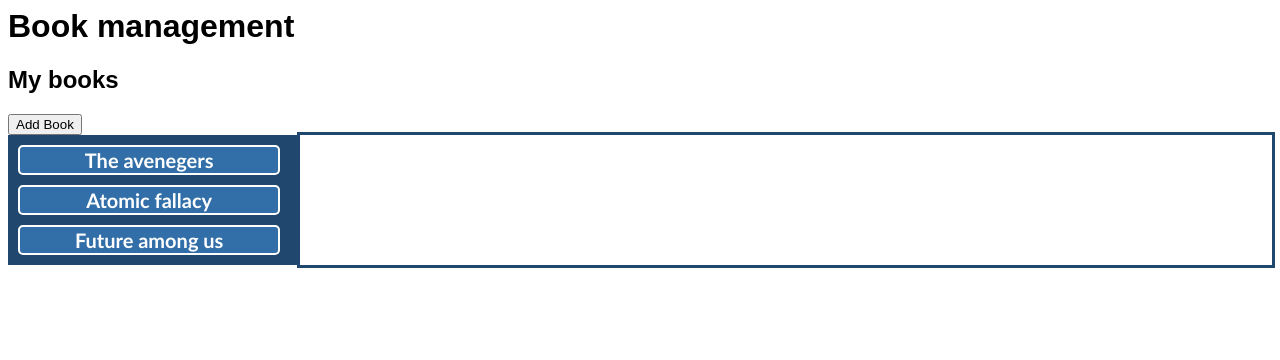
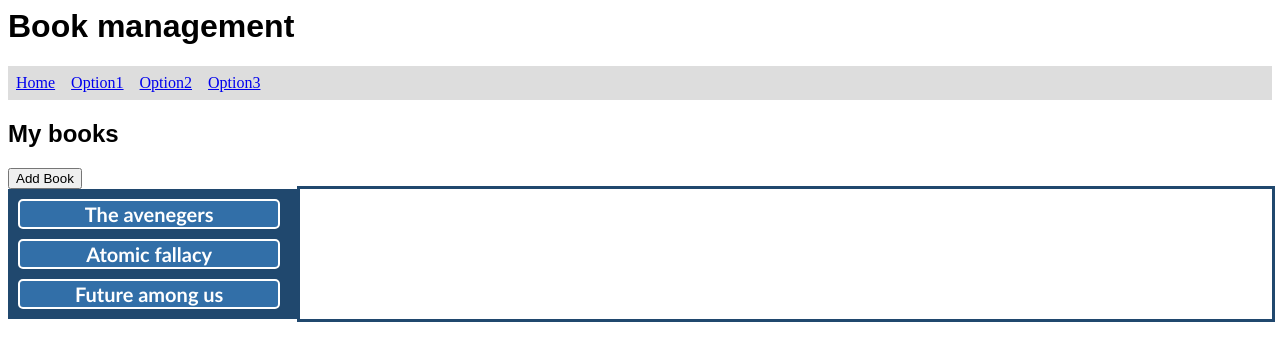
Before and after one commit to kaneran/angular-practice-project-book-manager, an Angular app: page /app-component in a window 1280 px wide. Shown: the top 360 px of the page. Built offline with nearby package versions, Linux system fonts and the light colour scheme.

Commit message:
Added basic routing

```diff
--- /dev/null
+++ b/src/app/app-routing.module.ts
@@ -0,0 +1,17 @@
+import { NgModule } from "@angular/core";
+import { Routes, RouterModule } from "@angular/router"; // CLI imports router
+import { AppComponent } from "./app.component";
+import { HelloComponent } from "./hello.component";
+import { HomeComponent } from "./home.component";
+
+const routes: Routes = [
+  { path: "app-component", component: HomeComponent },
+  { path: "hello-component", component: HelloComponent }
+]; // sets up routes constant where you define your routes
+
+// configures NgModule imports and exports
+@NgModule({
+  imports: [RouterModule.forRoot(routes)],
+  exports: [RouterModule]
+})
+export class AppRoutingModule {}
--- a/src/app/app.component.css
+++ b/src/app/app.component.css
@@ -1,43 +1,20 @@
-p {
-  font-family: Lato;
-}
-h1,
-h2 {
+h1 {
   font-family: Arial, Helvetica, sans-serif;
 }
 
-div {
-  display: inline-flex;
-  width: 100%;
+ul {
+  list-style-type: none;
+  margin: 0;
+  padding: 0;
+  overflow: hidden;
+  background-color: #dddddd;
 }
 
-#div2 {
-  outline-style: solid;
-  outline-color: #20486e;
-  margin-left: 1px;
-  padding-top: 10px;
-  display: block
+li {
+  float: left;
 }
 
-
-
-#div1 {
-  background-color: #20486e;
-  width: 30%;
-  height: 100%;
-  display: inline-block;
+li a {
+  display: block;
+  padding: 8px;
 }
-
-#div1 > button {
-  display: block;
-  margin: 10px;
-  width: 90%;
-  background-color: #326fa8;
-  border-color: white;
-  border-radius: 5px;
-  border-style: solid;
-  font-family: "Gill Sans", "Gill Sans MT", Calibri, "Trebuchet MS", sans-serif;
-  font-size: 20px;
-  font-weight: bold;
-  color: white;
-}
--- a/src/app/app.component.html
+++ b/src/app/app.component.html
@@ -1,14 +1,8 @@
 <h1>{{ name }}</h1>
-<h2>My books</h2>
-<button (click)= "addBook()">Add Book</button>
-<div *ngIf="books$ | async as books">
-	<div id="div1">
-		<button *ngFor="let book of books" (click)="bookClicked(book)">
-      {{ book.name }}
-    </button>
-	</div>
-	<div id="div2">
-		<book-details [selectedBook$]="selectedBook$"></book-details>
-		<reviews [selectedBook$]="selectedBook$"></reviews>
-	</div>
-</div>
+<ul>
+	<li><a routerLink="app-component">Home</a></li>
+	<li><a routerLink="hello-component" routerLinkActive="active">Option1</a></li>
+	<li><a routerLink="hello-component" routerLinkActive="active">Option2</a></li>
+	<li><a routerLink="hello-component" routerLinkActive="active">Option3</a></li>
+</ul>
+<router-outlet></router-outlet>
--- /dev/null
+++ b/src/app/home.component.css
@@ -0,0 +1,43 @@
+p {
+  font-family: Lato;
+}
+h1,
+h2 {
+  font-family: Arial, Helvetica, sans-serif;
+}
+
+div {
+  display: inline-flex;
+  width: 100%;
+}
+
+#div2 {
+  outline-style: solid;
+  outline-color: #20486e;
+  margin-left: 1px;
+  padding-top: 10px;
+  display: block
+}
+
+
+
+#div1 {
+  background-color: #20486e;
+  width: 30%;
+  height: 100%;
+  display: inline-block;
+}
+
+#div1 > button {
+  display: block;
+  margin: 10px;
+  width: 90%;
+  background-color: #326fa8;
+  border-color: white;
+  border-radius: 5px;
+  border-style: solid;
+  font-family: "Gill Sans", "Gill Sans MT", Calibri, "Trebuchet MS", sans-serif;
+  font-size: 20px;
+  font-weight: bold;
+  color: white;
+}
--- /dev/null
+++ b/src/app/home.component.html
@@ -0,0 +1,13 @@
+<h2>My books</h2>
+<button (click)= "addBook()">Add Book</button>
+<div *ngIf="books$ | async as books">
+	<div id="div1">
+		<button *ngFor="let book of books" (click)="bookClicked(book)">
+      {{ book.name }}
+    </button>
+	</div>
+	<div id="div2">
+		<book-details [selectedBook$]="selectedBook$"></book-details>
+		<reviews [selectedBook$]="selectedBook$"></reviews>
+	</div>
+</div>
--- /dev/null
+++ b/src/app/home.component.ts
@@ -0,0 +1,28 @@
+import { ChangeDetectionStrategy, Component, VERSION } from "@angular/core";
+import { Observable } from "rxjs";
+import { tap } from "rxjs/operators";
+import { BookService } from "./book.service";
+import { IBook } from "./IBook";
+
+@Component({
+  selector: "my-app",
+  templateUrl: "./home.component.html",
+  styleUrls: ["./home.component.css"],
+  changeDetection: ChangeDetectionStrategy.OnPush
+})
+export class HomeComponent {
+  name = "Book management";
+
+  constructor(private _bookService: BookService) {}
+  ngOnInit() {}
+  books$ = this._bookService.bookWithGenresAndAuthorsAndReviews$;
+  selectedBook$ = this._bookService.selectedBook$;
+
+  bookClicked(book) {
+    this._bookService.getBook(book);
+  }
+
+  addBook() {
+    console.log("Test");
+  }
+}
```
Also changed, not shown: src/app/app.module.ts (+5 -2 lines).
